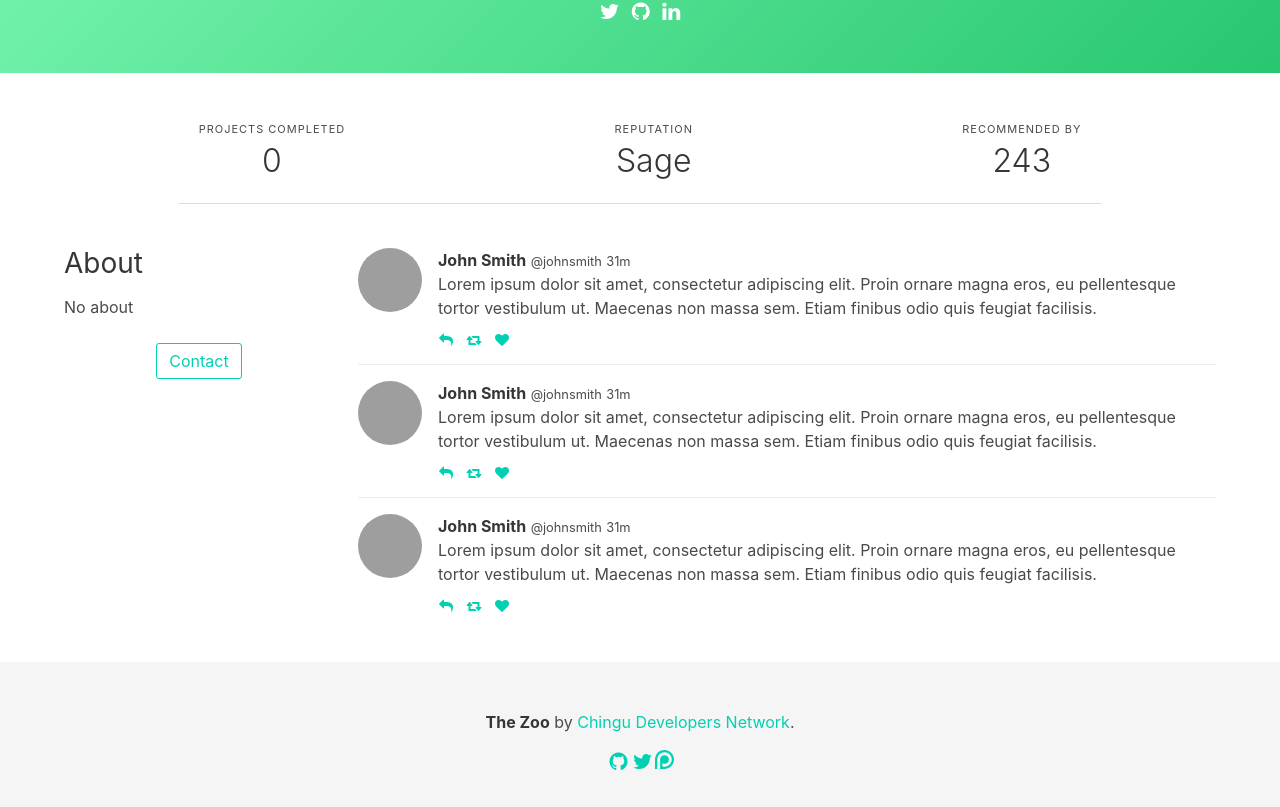
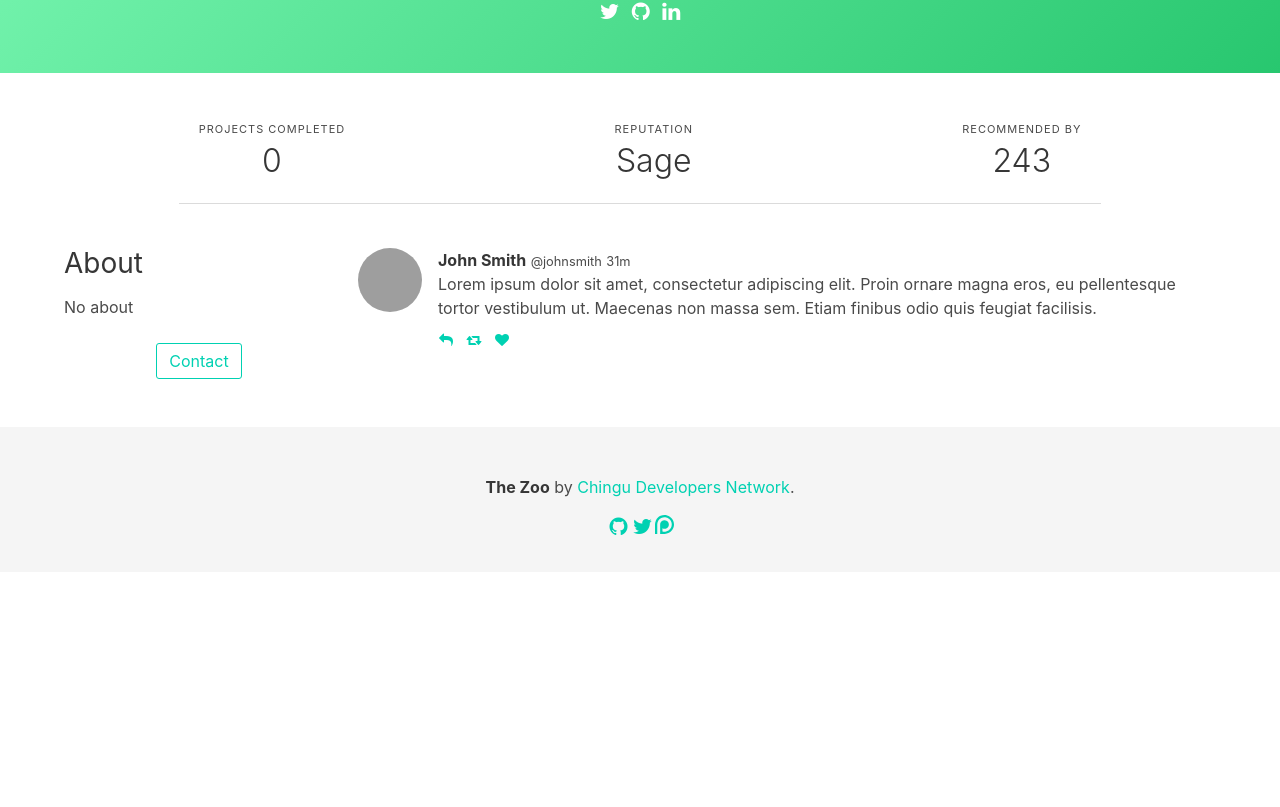
Before and after one commit to Chingu-cohorts/ChinguDevelopersNetwork, a Vue app in the folder client/: page /users/1 in a window 1280 px wide. Shown: the part 361-1168 px from the top of the page. After the commit the page ends 933 px from the top, so only its background shows below. Built offline with nearby package versions, Linux system fonts and the light colour scheme; no server answers; grey boxes are pictures that could not be loaded.

Commit message:
Remove a bunch of mock data

```diff
--- a/client/src/components/user/ShowUser.vue
+++ b/client/src/components/user/ShowUser.vue
@@ -52,6 +52,7 @@
       <hr>
 
       <div class="columns feed">
+
         <div class="column is-one-quarter">
           <div class="content">
             <h2>About</h2>
@@ -63,7 +64,9 @@
             </a>
           </div>
         </div>
+
         <div class="column">
+
           <article class="media">
             <figure class="media-left">
               <p class="image is-64x64">
@@ -93,65 +96,9 @@
               </nav>
             </div>
           </article>
-          <article class="media">
-            <figure class="media-left">
-              <p class="image is-64x64">
-                <img src="http://lorempixel.com/128/128/">
-              </p>
-            </figure>
-            <div class="media-content">
-              <div class="content">
-                <p>
-                  <strong>John Smith</strong> <small>@johnsmith</small> <small>31m</small>
-                  <br>
-                  Lorem ipsum dolor sit amet, consectetur adipiscing elit. Proin ornare magna eros, eu pellentesque tortor vestibulum ut. Maecenas non massa sem. Etiam finibus odio quis feugiat facilisis.
-                </p>
-              </div>
-              <nav class="level is-mobile">
-                <div class="level-left">
-                  <a class="level-item">
-                    <span class="icon is-small"><i class="fa fa-reply"></i></span>
-                  </a>
-                  <a class="level-item">
-                    <span class="icon is-small"><i class="fa fa-retweet"></i></span>
-                  </a>
-                  <a class="level-item">
-                    <span class="icon is-small"><i class="fa fa-heart"></i></span>
-                  </a>
-                </div>
-              </nav>
-            </div>
-          </article>
-          <article class="media">
-            <figure class="media-left">
-              <p class="image is-64x64">
-                <img src="http://lorempixel.com/128/128/">
-              </p>
-            </figure>
-            <div class="media-content">
-              <div class="content">
-                <p>
-                  <strong>John Smith</strong> <small>@johnsmith</small> <small>31m</small>
-                  <br>
-                  Lorem ipsum dolor sit amet, consectetur adipiscing elit. Proin ornare magna eros, eu pellentesque tortor vestibulum ut. Maecenas non massa sem. Etiam finibus odio quis feugiat facilisis.
-                </p>
-              </div>
-              <nav class="level is-mobile">
-                <div class="level-left">
-                  <a class="level-item">
-                    <span class="icon is-small"><i class="fa fa-reply"></i></span>
-                  </a>
-                  <a class="level-item">
-                    <span class="icon is-small"><i class="fa fa-retweet"></i></span>
-                  </a>
-                  <a class="level-item">
-                    <span class="icon is-small"><i class="fa fa-heart"></i></span>
-                  </a>
-                </div>
-              </nav>
-            </div>
-          </article>
+
         </div>
+
       </div>
     </div>
   </section>
@@ -180,6 +127,7 @@ export default {
       if (state.currentUser.projects) {
         return state.currentUser.projects
       }
+
       return '0'
     },
 
```
